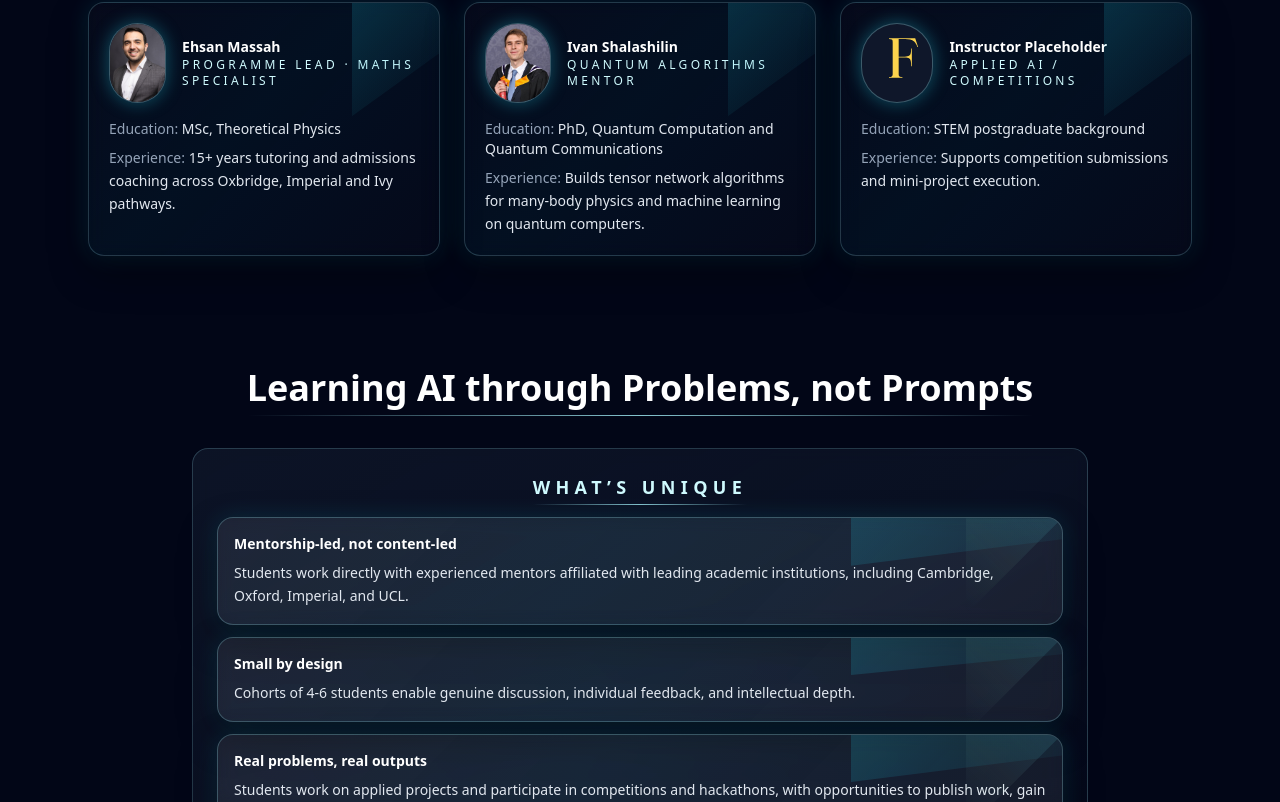
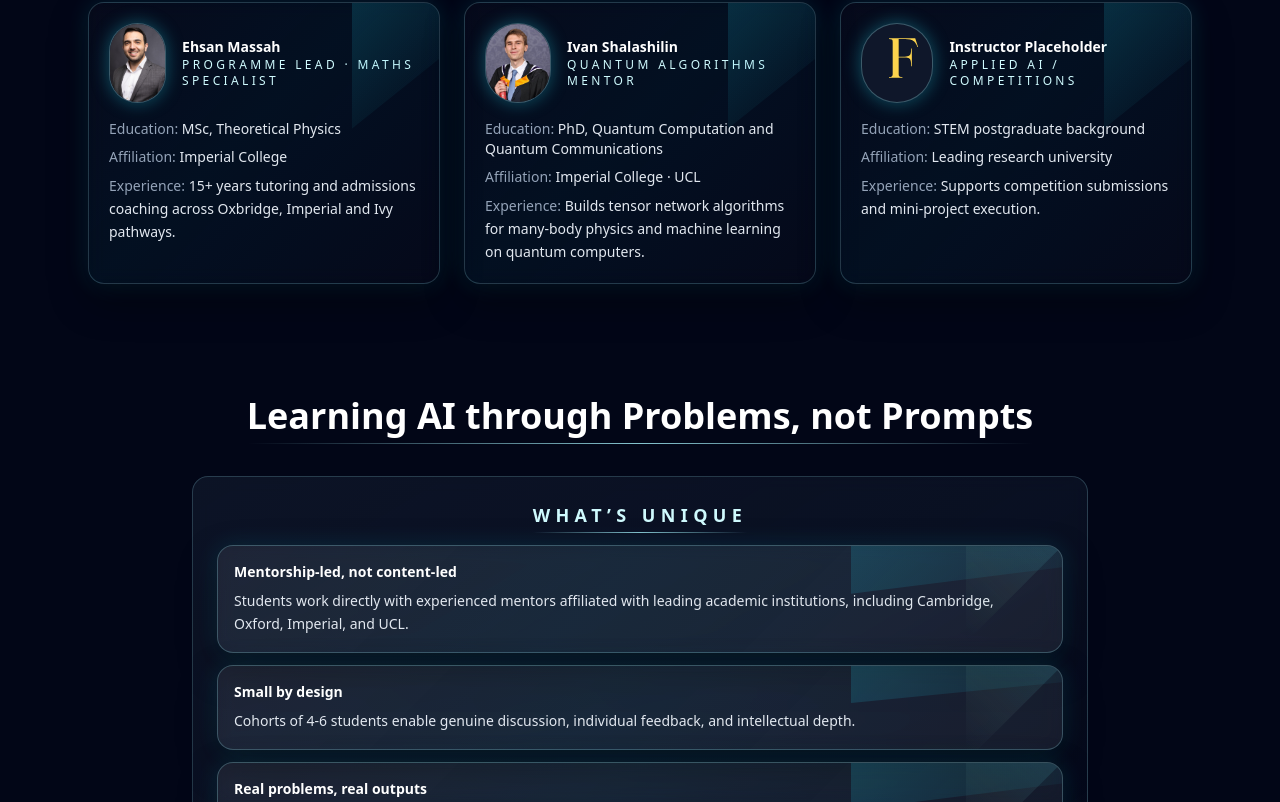
Before and after one commit to EhsanMassah/tutoringwebsite, a Next.js app: page /ai-programme-waitlist in a window 1280 px wide. Shown: the part 1345-2147 px from the top of the page. Built offline with nearby package versions, Linux system fonts and the light colour scheme; no server answers.

Commit message:
Add affiliations to instructor profiles

```diff
--- a/app/(site)/ai-programme-waitlist/page.tsx
+++ b/app/(site)/ai-programme-waitlist/page.tsx
@@ -62,6 +62,7 @@ const INSTRUCTORS = [
     name: 'Ehsan Massah',
     role: 'Programme Lead · Maths Specialist',
     education: 'MSc, Theoretical Physics',
+    affiliation: 'Imperial College',
     experience: '15+ years tutoring and admissions coaching across Oxbridge, Imperial and Ivy pathways.',
     photo: '/images/headshot.jpg',
   },
@@ -69,6 +70,7 @@ const INSTRUCTORS = [
     name: 'Ivan Shalashilin',
     role: 'Quantum Algorithms Mentor',
     education: 'PhD, Quantum Computation and Quantum Communications',
+    affiliation: 'Imperial College · UCL',
     experience: 'Builds tensor network algorithms for many-body physics and machine learning on quantum computers.',
     photo: '/images/ivan_sh.jpeg',
   },
@@ -76,6 +78,7 @@ const INSTRUCTORS = [
     name: 'Instructor Placeholder',
     role: 'Applied AI / Competitions',
     education: 'STEM postgraduate background',
+    affiliation: 'Leading research university',
     experience: 'Supports competition submissions and mini-project execution.',
     photo: '/images/Logos-2.svg',
   },
@@ -198,6 +201,9 @@ export default function AIProgrammeWaitlistPage() {
                 <p className="text-sm text-slate-200">
                   <span className="text-slate-400">Education:</span> {person.education}
                 </p>
+                <p className="mt-2 text-sm text-slate-200">
+                  <span className="text-slate-400">Affiliation:</span> {person.affiliation}
+                </p>
                 <p className="mt-2 text-sm text-slate-200 leading-relaxed">
                   <span className="text-slate-400">Experience:</span> {person.experience}
                 </p>
```
